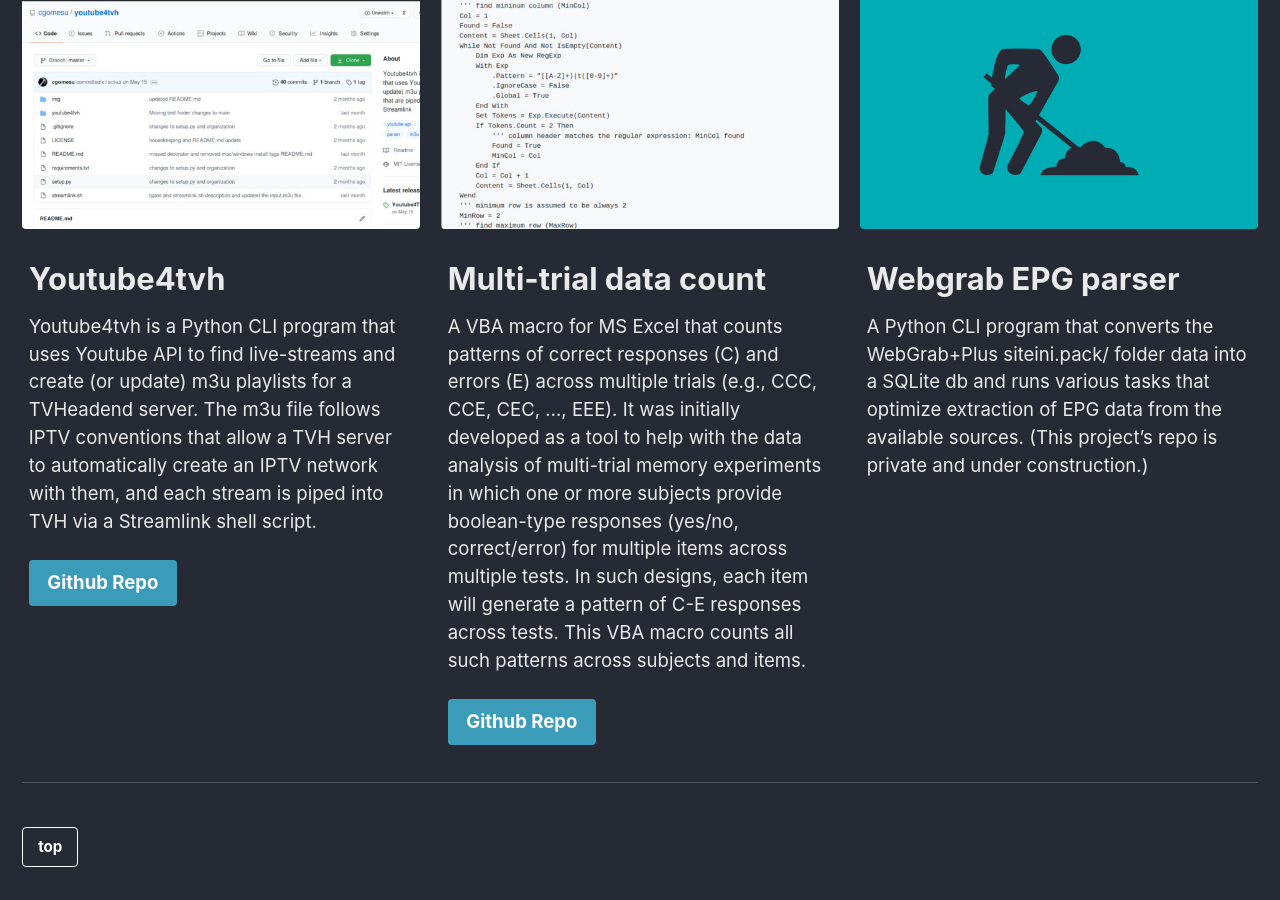
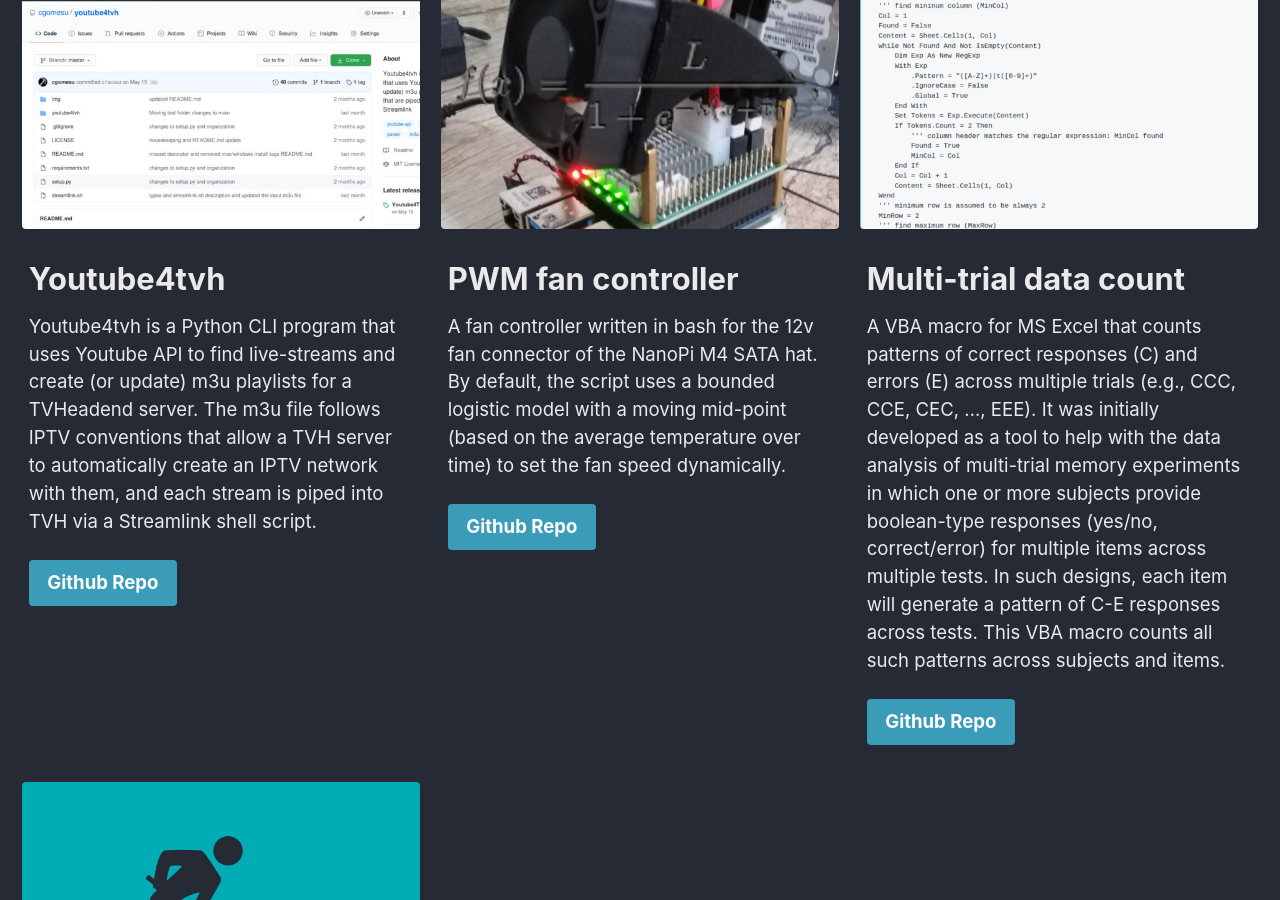
Before and after one commit to cgomesu/website, a Jekyll site: the page built from _pages/projects.md, in a window 1280 px wide and 900 px high, scrolled down 2060 px. Built offline with Jekyll 4.4.1, drawn with Linux system fonts in a browser that asks for light colours; cached includes are drawn as plain includes; nearby versions of some CDN libraries.

Commit message:
updated content

```diff
--- a/_pages/projects.md
+++ b/_pages/projects.md
@@ -45,6 +45,12 @@
     excerpt: "Youtube4tvh is a Python CLI program that uses Youtube API to find live-streams and create (or update) m3u playlists for a TVHeadend server. The m3u file follows IPTV conventions that allow a TVH server to automatically create an IPTV network with them, and each stream is piped into TVH via a Streamlink shell script."
     image_path: "/assets/img/projects/thumb-projects-youtube4tvh.jpg"
     url: "https://github.com/cgomesu/youtube4tvh"
+    btn_label: "Github Repo"
+    btn_class: "btn--info"
+  - title: "PWM fan controller"
+    excerpt: "A fan controller written in bash for the 12v fan connector of the NanoPi M4 SATA hat. By default, the script uses a bounded logistic model with a moving mid-point (based on the average temperature over time) to set the fan speed dynamically."
+    image_path: "/assets/img/projects/thumb-projects-logistic-pwm-fan.jpg"
+    url: "https://github.com/cgomesu/nanopim4-satahat-fan"
     btn_label: "Github Repo"
     btn_class: "btn--info"
   - title: "Multi-trial data count"
```
Also changed, not shown: _pages/resume.md (+1 -1 lines), assets/img/projects/thumb-projects-logistic-pwm-fan.jpg (added), 4 other files.
